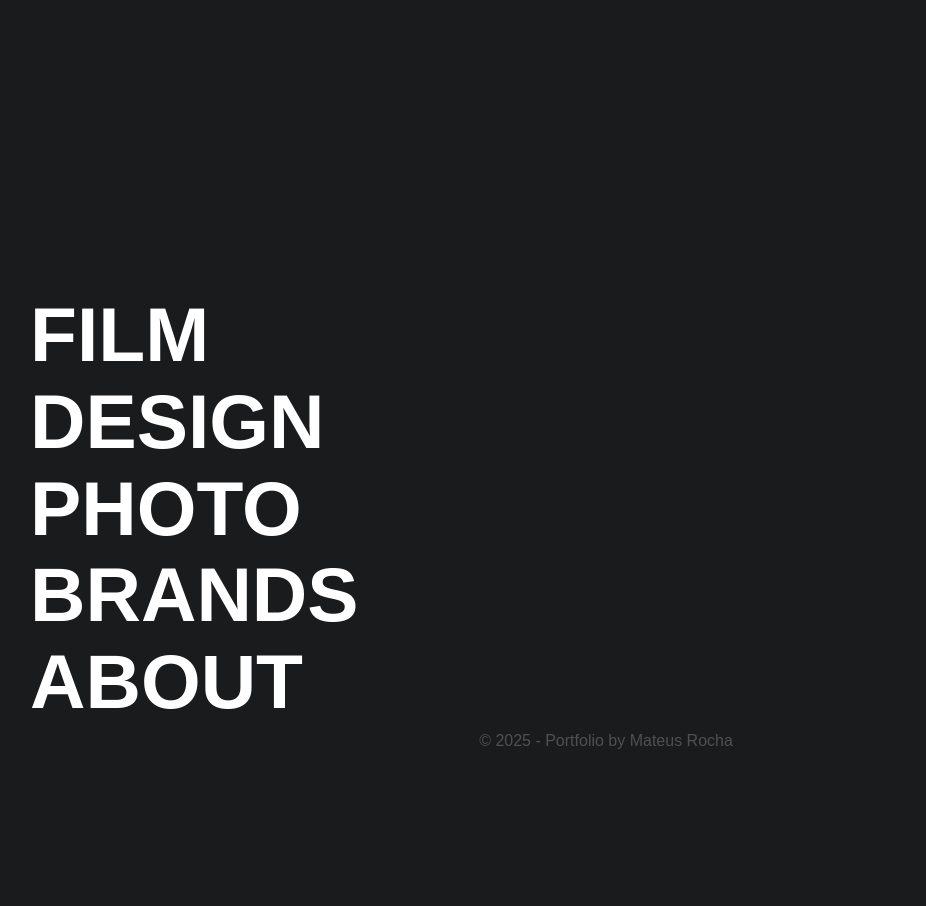
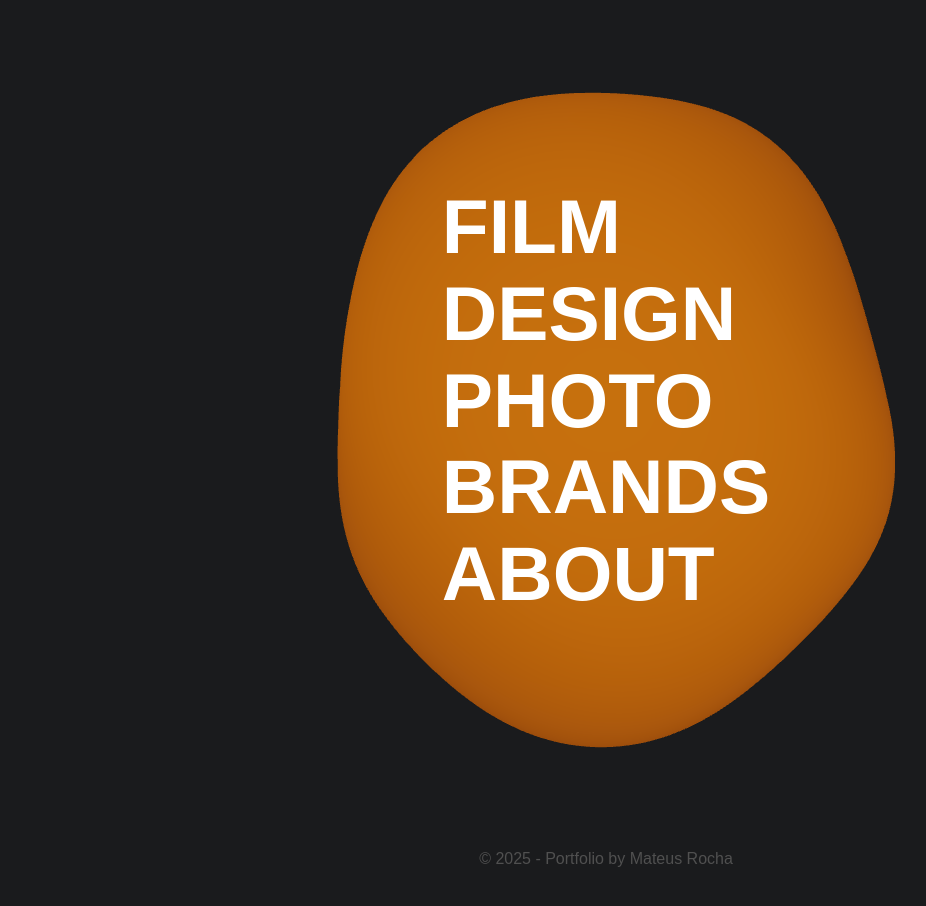
Before and after one commit to MateusRMC/portfolio, a Next.js app: page / in a window 1280 px wide. Shown: the top 906 px of the page, without its empty margins (34-960 px from the left). Before the commit the page ends 800 px from the top, so only its background shows below. Built offline with nearby package versions, Linux system fonts and the light colour scheme.

Commit message:
adding a funny bubble to the home

```diff
--- /dev/null
+++ b/app/3Dcomponents/3Dbubble.js
@@ -0,0 +1,49 @@
+"use client";
+
+import { useState, useEffect } from "react";
+import { Canvas } from "@react-three/fiber";
+import { OrbitControls, Sphere, MeshDistortMaterial } from "@react-three/drei";
+
+export default function Background3D() {
+  const [mousePos, setMousePos] = useState([0, 0]);
+
+  useEffect(() => {
+    const handleMouseMove = (event) => {
+      const { clientX, clientY } = event;
+      const x = (clientX / window.innerWidth) * 2 - 1; // Normaliza para -1 a 1
+      const y = (clientY / window.innerHeight) * 2 - 1;
+      setMousePos([x * 5, -y * 5]); // Multiplica para aumentar o efeito
+    };
+
+    window.addEventListener("mousemove", handleMouseMove);
+    return () => window.removeEventListener("mousemove", handleMouseMove);
+  }, []);
+
+  return (
+    <Canvas
+      style={{
+        position: "absolute",
+        top: 0,
+        left: 0,
+        width: "100vw",
+        height: "100vh",
+        zIndex: -1,
+      }}
+    >
+      {/* Iluminação dinâmica baseada no mouse */}
+      <ambientLight intensity={0.5} />
+      <directionalLight
+        position={[mousePos[0], mousePos[1], 2]}
+        intensity={1}
+      />
+
+      {/* Esfera animada */}
+      <Sphere args={[1, 100, 100]} scale={2.5}>
+        <MeshDistortMaterial color="#ff9000" distort={0.5} speed={2} />
+      </Sphere>
+
+      {/* Permite girar a câmera */}
+      <OrbitControls enableZoom={false} />
+    </Canvas>
+  );
+}
--- a/app/page.js
+++ b/app/page.js
@@ -1,27 +1,78 @@
 "use client";
 
+import { useState } from "react";
 import Link from "next/link";
-import Image from "next/image";
 import "./styles/home.css";
+import Background3D from "./3Dcomponents/3Dbubble.js";
 
 export default function Home() {
+  const [background, setBackground] = useState("");
+
+  const backgrounds = {
+    film: "https://media2.giphy.com/media/v1.Y2lkPTc5MGI3NjExN2FmNnhpcGt1d3h2OGhxZmZoYXdzd202MWVzOW9vZzV6cDM2emV4byZlcD12MV9pbnRlcm5hbF9naWZfYnlfaWQmY3Q9Zw/26DOMQa5Ib2SmaRZm/giphy.gif",
+    design:
+      "https://media0.giphy.com/media/v1.Y2lkPTc5MGI3NjExanZ1bWF3OW1wdXAwMXlkNXM2dWNxbjF6YjYyanR4M3RmeXNhaDVmNyZlcD12MV9pbnRlcm5hbF9naWZfYnlfaWQmY3Q9Zw/hS3ESVXKy595K/giphy.gif",
+    photo:
+      "https://media2.giphy.com/media/v1.Y2lkPTc5MGI3NjExNWFidDZkZWhweHZ0dXdrdGFocjZoMTRnNXFtY285YjczanY1Z2Y2NiZlcD12MV9pbnRlcm5hbF9naWZfYnlfaWQmY3Q9Zw/Ma0X1M9lQB4FruMaX3/giphy.gif",
+    brands: "https://media.giphy.com/media/26AHONQ79FdWZhAI0/giphy.gif",
+    about: "https://media.giphy.com/media/3o7btXJQm5DD8kJqXS/giphy.gif",
+  };
+
   return (
+    <div
+      className="Hero"
+      style={{
+        backgroundImage: `url(${background})`,
+      }}
+    >
+      <Background3D /> {/* Correção na chamada do componente */}
       <div className="Links">
         <h1>
-        <Link href="/film">Film</Link>
+          <Link
+            href="/film"
+            onMouseEnter={() => setBackground(backgrounds.film)}
+            onMouseLeave={() => setBackground("")}
+          >
+            Film
+          </Link>
         </h1>
         <h1>
-        <Link href="/design">Design</Link>
+          <Link
+            href="/design"
+            onMouseEnter={() => setBackground(backgrounds.design)}
+            onMouseLeave={() => setBackground("")}
+          >
+            Design
+          </Link>
         </h1>
         <h1>
-        <Link href="/photo">Photo</Link>
+          <Link
+            href="/photo"
+            onMouseEnter={() => setBackground(backgrounds.photo)}
+            onMouseLeave={() => setBackground("")}
+          >
+            Photo
+          </Link>
         </h1>
         <h1>
-        <Link href="/brands">Brands</Link>
+          <Link
+            href="/brands"
+            onMouseEnter={() => setBackground(backgrounds.brands)}
+            onMouseLeave={() => setBackground("")}
+          >
+            Brands
+          </Link>
         </h1>
         <h1>
-        <Link href="/about">About</Link>
+          <Link
+            href="/about"
+            onMouseEnter={() => setBackground(backgrounds.about)}
+            onMouseLeave={() => setBackground("")}
+          >
+            About
+          </Link>
         </h1>
+      </div>
     </div>
   );
 }
--- a/app/styles/home.css
+++ b/app/styles/home.css
@@ -1,12 +1,22 @@
+.Hero {
+  width: 100vw;
+  height: 100vh;
+  background-size: cover;
+  background-position: center;
+  background-repeat: no-repeat;
+  transition: background ease-in-out;
+  display: flex;
+  align-items: center;
+  justify-content: center;
+}
+
 /* Contêiner do menu */
 .Links {
-  position: absolute;
-  bottom: 10vh;
-  left: 5vw;
   display: flex;
   flex-direction: column;
   text-align: left;
   gap: 10px;
+  margin: auto;
 }
 
 /* Estilo dos links */
@@ -16,7 +26,7 @@
   font-weight: 700;
   text-transform: uppercase;
   line-height: 1;
-  transition: opacity 0.3s ease-in-out, transform 0.2s ease-in-out;
+  transition: transform 0.2s ease-in-out;
 }
 
 .Links h1 a {
@@ -28,8 +38,7 @@
 
 /* Efeito hover */
 .Links h1:hover {
-  opacity: 0.7;
-  transform: translateX(10px);
+  transform: translateY(-10px);
 }
 
 /* Ajuste responsivo */
--- a/package.json
+++ b/package.json
@@ -9,10 +9,13 @@
     "lint": "next lint"
   },
   "dependencies": {
+    "@react-three/drei": "^10.0.4",
+    "@react-three/fiber": "^9.1.0",
     "@supabase/supabase-js": "^2.49.1",
     "next": "15.2.1",
     "react": "^19.0.0",
-    "react-dom": "^19.0.0"
+    "react-dom": "^19.0.0",
+    "three": "^0.174.0"
   },
   "devDependencies": {
     "@eslint/eslintrc": "^3",
```
Also changed, not shown: 1 other file (tests, documents, lock files or other folders). Lines whose indentation alone changed are shown as unchanged.
